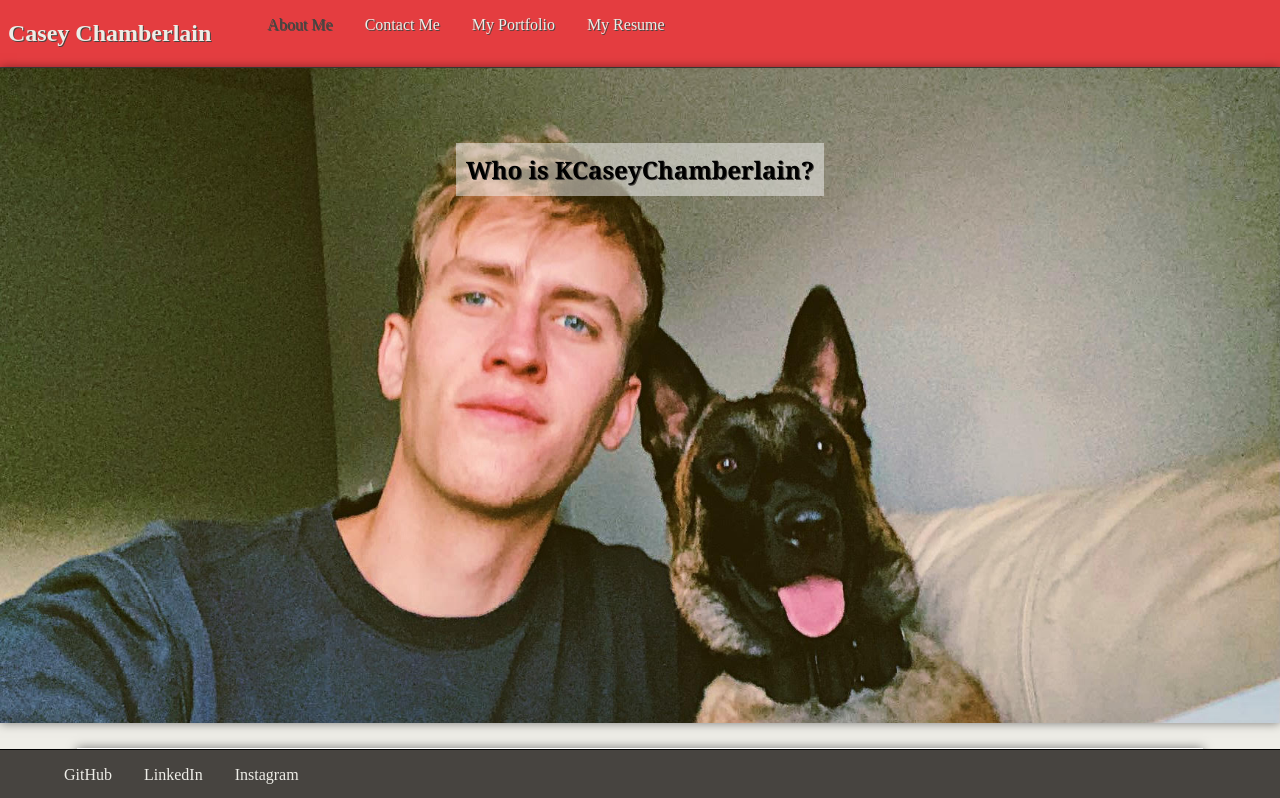
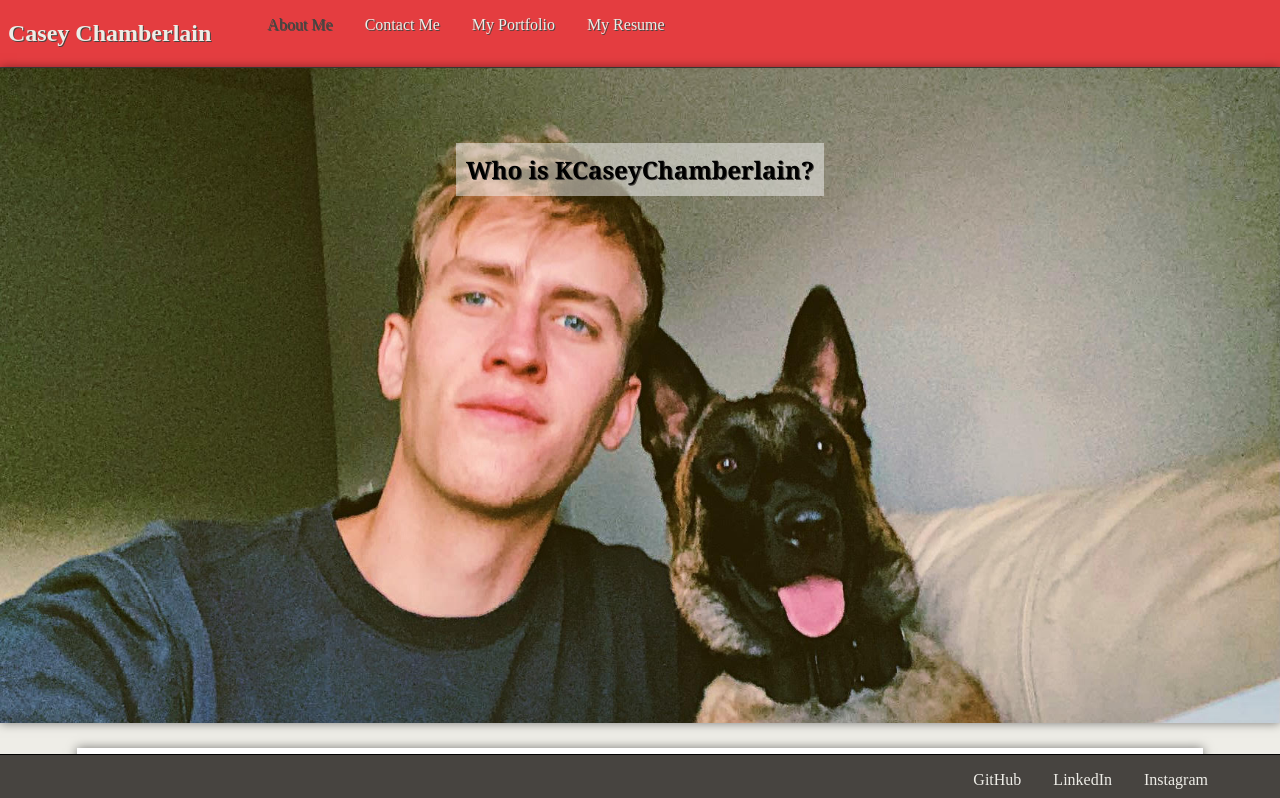
Before and after one commit to KCaseyChamberlain/kcaseychamberlain-react-portfolio, a React (Create React App) app: page / in a window 1280 px wide. Shown: the top 798 px of the page. Built offline with nearby package versions, Linux system fonts and the light colour scheme.

Commit message:
footer styling

```diff
--- a/src/components/Contact/index.js
+++ b/src/components/Contact/index.js
@@ -20,13 +20,13 @@ function ContactForm() {
         if (e.target.name === 'email') {
             const isValid = validateEmail(e.target.value);
             if (!isValid) {
-                setErrorMessage('your email is invalid.');
+                setErrorMessage('*your email is invalid.');
             } else {
                 setErrorMessage('');
             }
         } else {
             if (!e.target.value.length) {
-                setErrorMessage(`${e.target.name} is required.`);
+                setErrorMessage(`*${e.target.name} is required.`);
             } else {
                 setErrorMessage('');
             }
--- a/src/index.css
+++ b/src/index.css
@@ -69,6 +69,7 @@ li {
 a {
   text-decoration: none;
   text-shadow: 1px 1px var(--secondary);
+  color: var(--tertiary)
 }
 
 a:hover {
@@ -79,8 +80,16 @@ a:hover {
 footer {
   background-color: var(--secondary);
   border-top: 1px solid black;
-  position: sticky;
+
+  justify-content: end;
+  position: fixed;
   bottom: 0;
+  width: 100%;
+  height: 45px;
+}
+
+footer nav{
+  margin-right: 5%;
 }
 
 
@@ -106,7 +115,6 @@ footer {
   box-shadow: 0 0 10px rgba(0, 0, 0, 0.5);
 }
 
-
 .about-text {
   text-align: center;
   line-height: 1.5;
@@ -119,7 +127,7 @@ footer {
   background-color: white;
   margin-left: 6%;
   margin-right: 6%;
-  margin-bottom: 3%;
+  margin-bottom: 6%;
   margin-top: 2%;
   padding: 2%;
   box-shadow: 0 0 10px rgba(0, 0, 0, 0.5);
```
